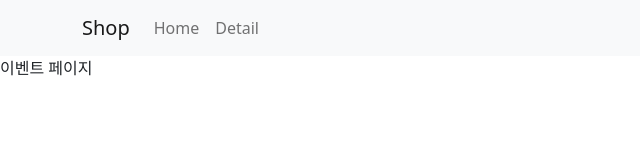
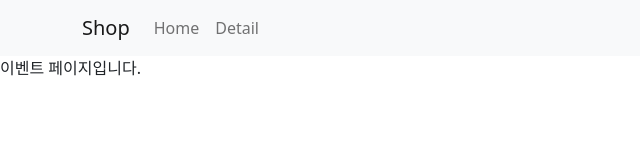
Before and after one commit to so0112/codingApple, a React (Create React App) app in the folder shop/: page /event in a window 1280 px wide. Shown: the top 160 px of the page, without its empty margins (0-640 px from the left). Built offline with nearby package versions, Linux system fonts and the light colour scheme.

Commit message:
Feat: nested route example

```diff
--- a/shop/src/App.jsx
+++ b/shop/src/App.jsx
@@ -1,6 +1,7 @@
-import { Routes, Route, useNavigate, Outlet } from "react-router-dom";
+import { Routes, Route, useNavigate, Outlet, useParams } from "react-router-dom";
 import Navigationbar from "./components/Navigationbar";
 import DetailPage from "./pages/DetailPage";
+import EventPage from "./pages/EventPage";
 import MainPage from "./pages/MainPage";
 
 function App() {
@@ -11,11 +12,11 @@ function App() {
       <Navigationbar />
       <Routes>
         <Route path="/" element={<MainPage />} />
-        <Route path="/detail" element={<DetailPage />} />
+        <Route path="/detail/:id" element={<DetailPage />} />
         <Route path="/about" element={<div>어바웃페이지임</div>} />
-        <Route path="/event" element={<div>이벤트 페이지</div>}>
-          <Route path="one" element={<div>이벤트 페이지</div>} />
-          <Route path="two" element={<div>이벤트 페이지</div>} />
+        <Route path="/event" element={<EventPage />}>
+          <Route path="one" element={<div>첫번째 이벤트 페이지</div>} />
+          <Route path="two" element={<div>두번째 이벤트 페이지</div>} />
         </Route>
         <Route path="*" element={<div>404</div>} />
       </Routes>
--- /dev/null
+++ b/shop/src/pages/EventPage.jsx
@@ -0,0 +1,13 @@
+import React from "react";
+import { Outlet } from "react-router-dom";
+
+const EventPage = () => {
+  return (
+    <div>
+      이벤트 페이지입니다.
+      <Outlet></Outlet>
+    </div>
+  );
+};
+
+export default EventPage;
```
